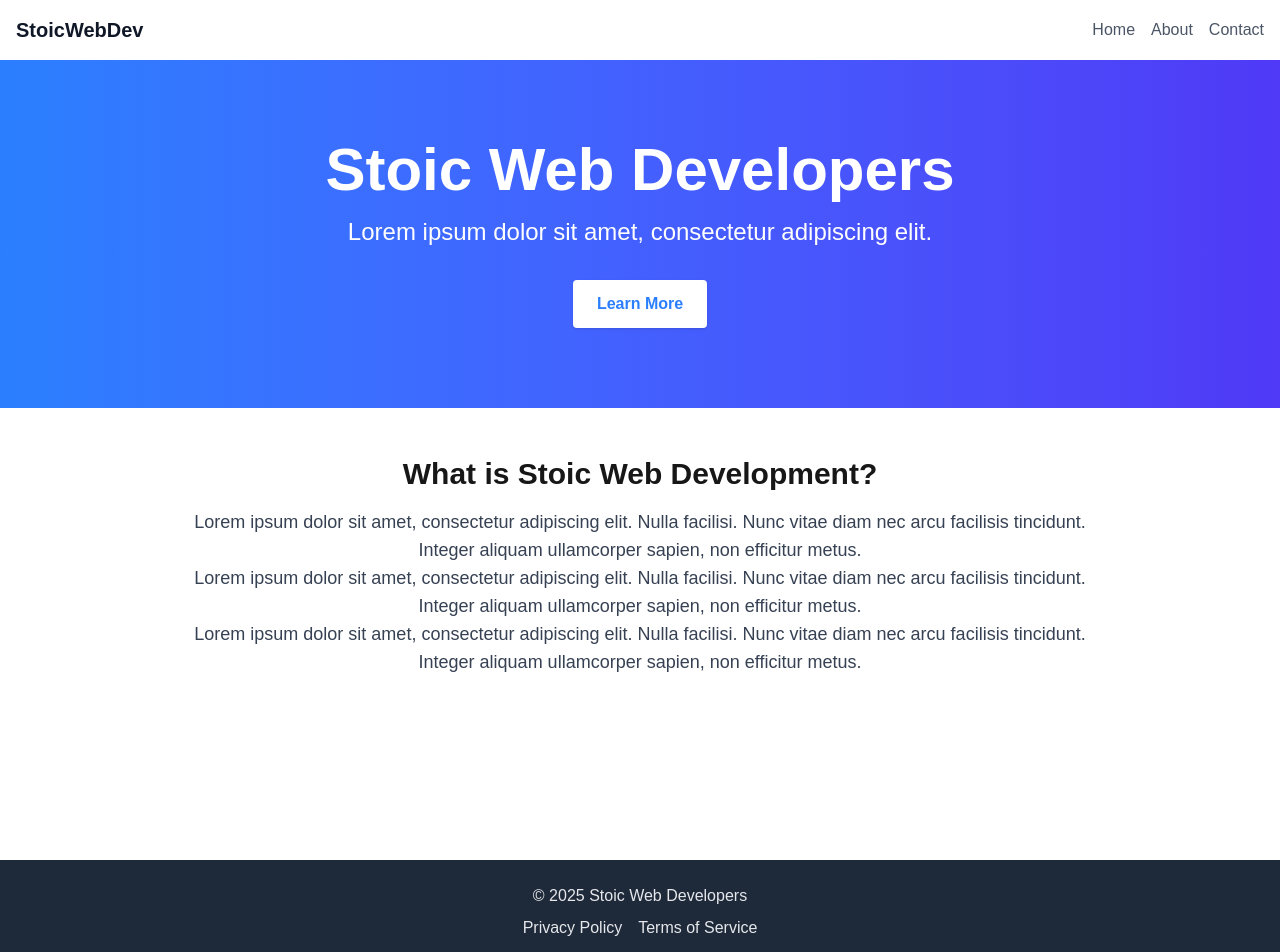
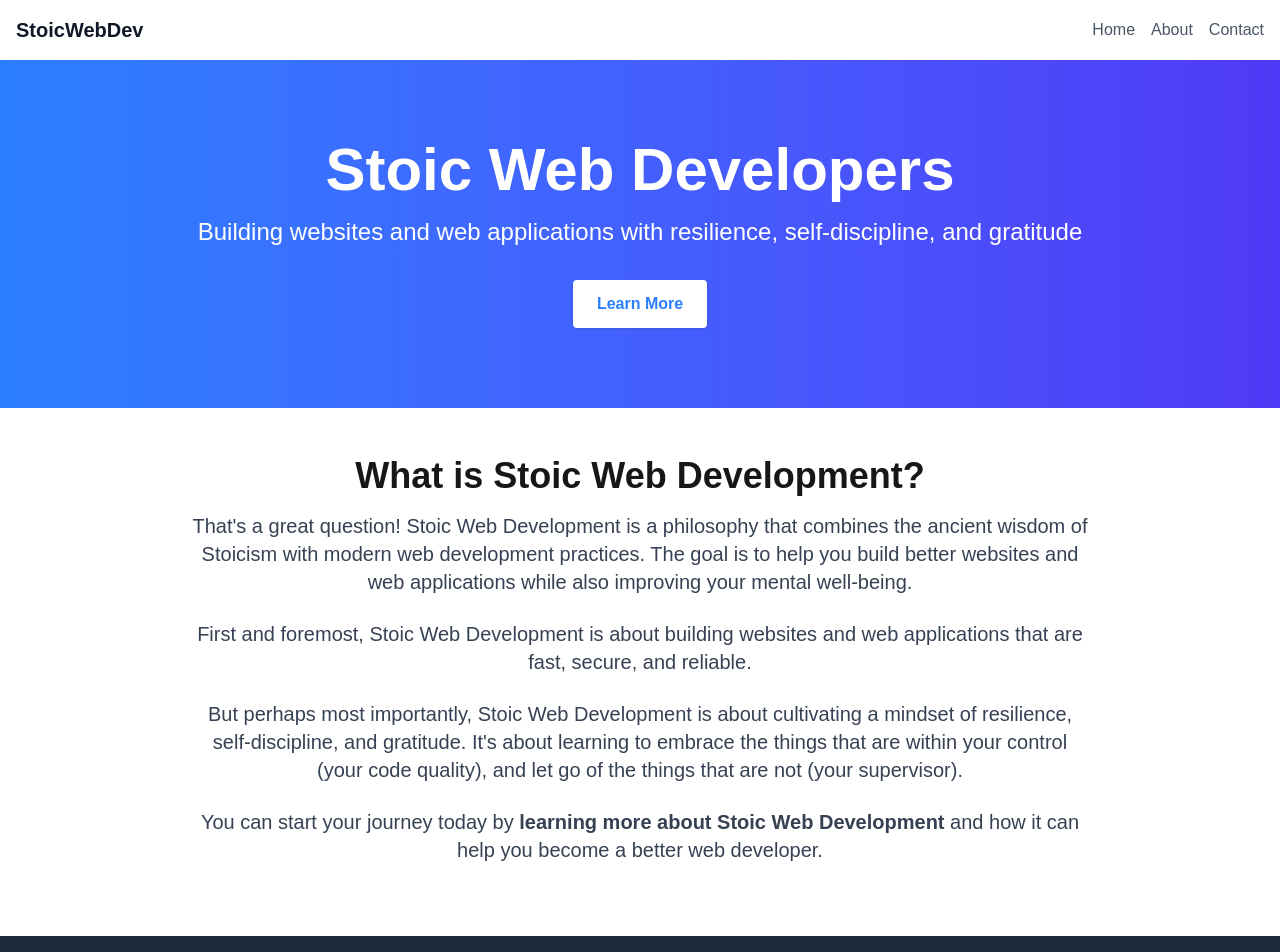
Before and after one commit to jameydev/stoic-web-dev, a Next.js app: page / in a window 1280 px wide. Shown: the top 952 px of the page. Built offline with nearby package versions, Linux system fonts and the light colour scheme.

Commit message:
Update HomePage and Hero components with new content and styling

```diff
--- a/app/page.tsx
+++ b/app/page.tsx
@@ -1,5 +1,6 @@
 // app/page.tsx
 import Hero from '@/components/Hero';
+import Link from 'next/link';
 
 export default function HomePage() {
   return (
@@ -8,23 +9,36 @@ export default function HomePage() {
         <Hero />
         <section id='learn-more' className='py-12 px-4'>
           <div className='max-w-4xl mx-auto text-center'>
-            <h2 className='text-3xl font-bold mb-4'>
+            <h2 className='text-3xl md:text-4xl font-bold mb-4'>
               What is Stoic Web Development?
             </h2>
-            <p className='text-lg text-gray-700'>
-              Lorem ipsum dolor sit amet, consectetur adipiscing elit. Nulla
-              facilisi. Nunc vitae diam nec arcu facilisis tincidunt. Integer
-              aliquam ullamcorper sapien, non efficitur metus.
+            <p className='text-lg md:text-xl text-gray-700 mb-4 md:mb-6'>
+              That's a great question! Stoic Web Development is a philosophy
+              that combines the ancient wisdom of Stoicism with modern web
+              development practices. The goal is to help you build better
+              websites and web applications while also improving your mental
+              well-being.
             </p>
-            <p className='text-lg text-gray-700'>
-              Lorem ipsum dolor sit amet, consectetur adipiscing elit. Nulla
-              facilisi. Nunc vitae diam nec arcu facilisis tincidunt. Integer
-              aliquam ullamcorper sapien, non efficitur metus.
+            <p className='text-lg md:text-xl text-gray-700 mb-4 md:mb-6'>
+              First and foremost, Stoic Web Development is about building
+              websites and web applications that are fast, secure, and reliable.
             </p>
-            <p className='text-lg text-gray-700'>
-              Lorem ipsum dolor sit amet, consectetur adipiscing elit. Nulla
-              facilisi. Nunc vitae diam nec arcu facilisis tincidunt. Integer
-              aliquam ullamcorper sapien, non efficitur metus.
+            <p className='text-lg md:text-xl text-gray-700 mb-4 md:mb-6'>
+              But perhaps most importantly, Stoic Web Development is about
+              cultivating a mindset of resilience, self-discipline, and
+              gratitude. It's about learning to embrace the things that are
+              within your control (your code quality), and let go of the things
+              that are not (your supervisor).
+            </p>
+
+            <p className='text-lg md:text-xl text-gray-700 mb-4 md:mb-6'>
+              You can start your journey today by{' '}
+              <span className='font-semibold hover:underline'>
+                <Link href='/about'>
+                  learning more about Stoic Web Development
+                </Link>
+              </span>{' '}
+              and how it can help you become a better web developer.
             </p>
           </div>
         </section>
--- a/components/Hero.tsx
+++ b/components/Hero.tsx
@@ -10,7 +10,8 @@ export default function Hero() {
           Stoic Web Developers
         </h1>
         <p className='text-lg md:text-2xl mb-8'>
-          Lorem ipsum dolor sit amet, consectetur adipiscing elit.
+          Building websites and web applications with resilience,
+          self-discipline, and gratitude
         </p>
         <a
           href='#learn-more'
```
